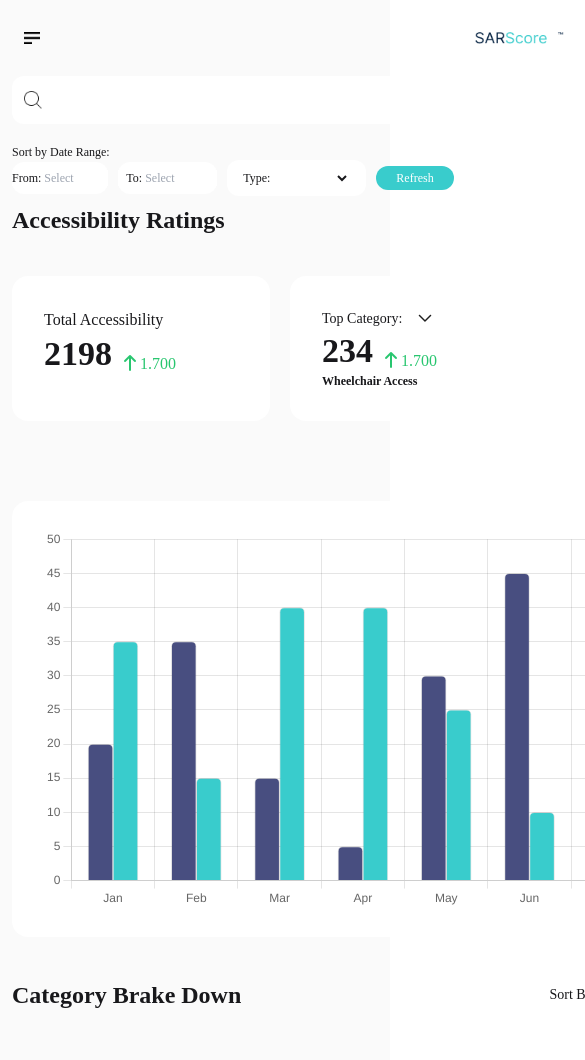
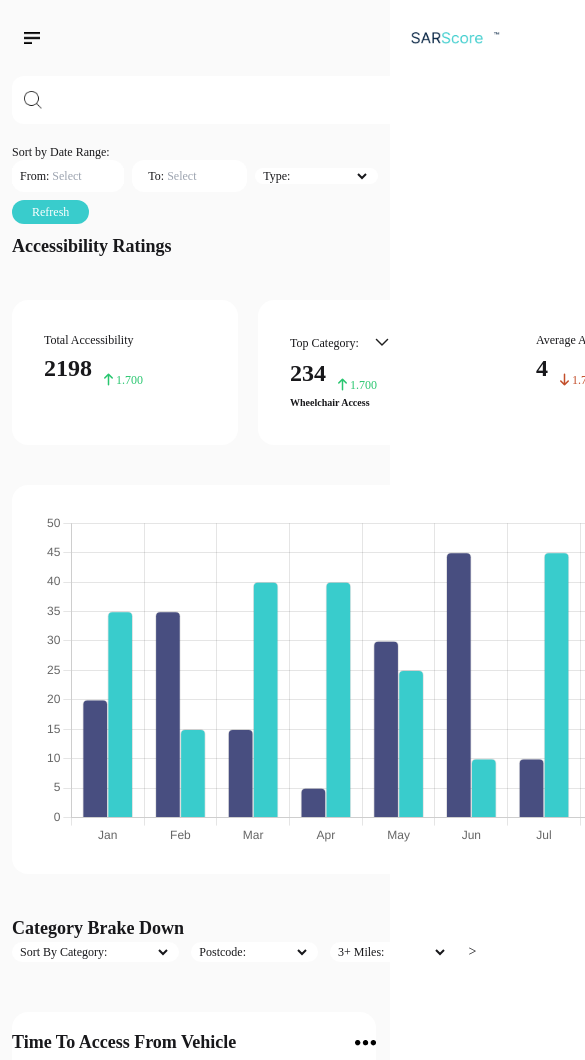
Before and after one commit to md-toybur-rahman/SarScore-Tailwind, a plain HTML site: page Accessibility_Rating.html in a window 390 px wide. Shown: the top 1060 px of the page, 585 px wide, since content can reach past the window. Drawn offline with nearby package versions, Linux system fonts and the light colour scheme; a script that the page names is missing; a web font is replaced by a local one.

Commit message:
try to make responsive accessibility page

```diff
--- a/Accessibility_Rating.html
+++ b/Accessibility_Rating.html
@@ -225,26 +225,26 @@
                 <section class="md:flex justify-end items-center gap-[10px] mt-5 md:mt-12">
                     <h3 class="text-xs md:text-sm text[#656565] mr-[10px]">Sort by Date Range: </h3>
 
-                    <div class="flex items-center gap-[10px]">
+                    <div class="flex items-center gap-2 md:gap-[10px]">
                         <div class="relative bg-white md:px-1 py-2 rounded-xl">
-                            <div class="md:px-2 bg-white font flex items-center justify-between">
+                            <div class="px-2 md:px-2 bg-white font flex items-center justify-between">
                                 <p class="w-fit text-xs md:text-sm">From: <input id="fromDatepicker"
                                         class="outline-none w-16 md:w-20" placeholder="Select" type="text" required>
                                 </p>
                             </div>
                         </div>
 
-                        <div class="relative bg-white md:px-1 py-2 rounded-xl">
+                        <div class="relative bg-white px-2 md:px-1 py-2 rounded-xl">
                             <div class="px-2 w- bg-white flex items-center justify-between">
                                 <p class="w-fit text-xs md:text-sm">To: <input id="toDatepicker" placeholder="Select"
                                         class="outline-none w-16 md:w-28" type="text" required></p>
                             </div>
                         </div>
-                        <div class="flex items-center bg-white px-4 h-[36px] rounded-xl">
+                        <div class="flex items-center bg-white px-2 md:px-4 md:h-[36px] rounded-xl">
                             <div class="bg-white flex items-center justify-between">
                                 <p class="w-fit text-xs md:text-sm">Type: </p>
                                 <select class="border-0 text-xs md:text-sm outline-none overflow-hidden w-20 md:w-28"
-                                    id="selectElement4">
+                                    id="selectElement">
                                     <option value=""></option>
                                     <option>Option 1</option>
                                     <option>Option 2</option>
@@ -252,24 +252,24 @@
                                 </select>
                             </div>
                         </div>
-                        <button onclick="refreshSorting()"
-                            class="md:ml-[35px] px-5 py-1 md:px-10 md:py-[10px] text-xs md:text-sm bg-[#39CCCC] rounded-xl text-white">Refresh</button>
                     </div>
+                    <button onclick="refreshSorting()"
+                        class="md:ml-[35px] px-5 py-1 md:px-10 md:py-[10px] text-xs md:text-sm bg-[#39CCCC] rounded-xl text-white mt-2 md:mt-0">Refresh</button>
                 </section>
                 <!-- End Sorting Panel -->
 
                 <!-- user panel -->
                 <!-- Accessability Item -->
                 <section>
-                    <h1 class="text-2xl font-semibold mt-2 mb-10">Accessibility Ratings</h1>
+                    <h1 class="text-lg md:text-2xl font-semibold mt-2 mb-10">Accessibility Ratings</h1>
                     <section class="grid grid-cols-4 gap-5 mt-4">
                         <div class="p-8 bg-white rounded-2xl">
                             <div>
-                                <h5 class="text-base">Total Accessibility</h5>
+                                <h5 class="text-xs md:text-sm">Total Accessibility</h5>
                                 <div class="flex items-end gap-3">
-                                    <h1 class="text-[34px] font-[inter] font-bold my-3">2198</h1>
-                                    <h6 class="text-[#28C66F] font-[inter] text-base"><i
-                                            class="fa-solid fa-arrow-up"></i> 1.700</h6>
+                                    <h1 class="text-2xl md:text-[34px] font-[inter] font-bold my-1 md:my-3">2198</h1>
+                                    <h6 class="text-[#28C66F] text-xs md:text-base"><i class="fa-solid fa-arrow-up"></i>
+                                        1.700</h6>
                                 </div>
                             </div>
                         </div>
@@ -277,11 +277,11 @@
                             <div class="relative bg-white rounded-xl">
                                 <div onclick="dropdownButtonHandler('topCategoryList')"
                                     class="bg-white flex items-center gap-3 cursor-pointer">
-                                    <p class="text-sm flex">Top Category: </p>
+                                    <p class="text-xs md:text-sm flex">Top Category: </p>
                                     <img src="assets/icons/Group 310.png" alt="">
                                 </div>
                                 <ul id="topCategoryList"
-                                    class="absolute bg-[#FAFAFA] w-24 flex-col gap-1 items-center justify-center top-7 py-1 hidden">
+                                    class="absolute bg-[#FAFAFA] w-24 flex-col gap-1 items-center justify-center top-7 py-1 hidden text-xs md:text-sm">
                                     <li onclick="dropdownListHandler('topCategory', 'topCategoryList' ,'Wheelchair Access')"
                                         class="hover:font-semibold">
                                         Wheelchair Access</li>
@@ -294,18 +294,18 @@
                                 </ul>
                             </div>
                             <div class="flex items-end gap-3">
-                                <h1 class="text-[34px] font-[inter] font-bold my-3">234</h1>
-                                <h6 class="text-[#28C66F] font-[inter] text-base"><i class="fa-solid fa-arrow-up"></i>
+                                <h1 class="text-2xl md:text-[34px] font-[inter] font-bold my-1 md:my-3">234</h1>
+                                <h6 class="text-[#28C66F] text-xs md:text-base"><i class="fa-solid fa-arrow-up"></i>
                                     1.700</h6>
                             </div>
-                            <h4 id="topCategory" class="text-xs font-bold">Wheelchair Access</h4>
+                            <h4 id="topCategory" class="text-[10px] md:text-xs font-bold">Wheelchair Access</h4>
                         </div>
                         <div class="p-8 bg-white rounded-2xl">
                             <div>
-                                <h5 class="text-base">Average Accessibility Score</h5>
+                                <h5 class="text-xs md:text-sm">Average Accessibility Score</h5>
                                 <div class="flex items-end gap-3">
-                                    <h1 class="text-[34px] font-[inter] font-bold my-3">4</h1>
-                                    <h6 class="text-[#C34E2A] font-[inter] text-base"><i
+                                    <h1 class="text-2xl md:text-[34px] font-[inter] font-bold my-1 md:my-3">4</h1>
+                                    <h6 class="text-[#C34E2A] font-[inter] text-xs md:text-base"><i
                                             class="fa-solid fa-arrow-down"></i> 1.700</h6>
                                 </div>
                             </div>
@@ -314,11 +314,11 @@
                             <div class="relative bg-white rounded-xl">
                                 <div onclick="dropdownButtonHandler('topLocationList')"
                                     class="bg-white flex items-center gap-3 cursor-pointer">
-                                    <p class="text-sm flex">Top-Rated Location: </p>
+                                    <p class="text-xs md:text-sm flex">Top-Rated Location: </p>
                                     <img src="assets/icons/Group 310.png" alt="">
                                 </div>
                                 <ul id="topLocationList"
-                                    class="absolute bg-[#FAFAFA] w-24 flex-col gap-1 items-center justify-center top-7 py-1 hidden">
+                                    class="absolute bg-[#FAFAFA] w-24 flex-col gap-1 items-center justify-center top-7 py-1 hidden text-xs md:text-sm">
                                     <li onclick="dropdownListHandler('topLocation', 'topLocationList' ,'London')"
                                         class="hover:font-semibold">London</li>
                                     <li onclick="dropdownListHandler('topLocation', 'topLocationList' ,'Manhattan')"
@@ -332,8 +332,9 @@
                                 </ul>
                             </div>
                             <div class="flex items-end gap-3">
-                                <h1 id="topLocation" class="text-[34px] font-[inter] font-bold my-3">London</h1>
-                                <h6 class="text-[#28C66F] font-[inter] text-base"><i class="fa-solid fa-arrow-up"></i>
+                                <h1 id="topLocation"
+                                    class="text-2xl md:text-[34px] font-[inter] font-bold my-1 md:my-3">London</h1>
+                                <h6 class="text-[#28C66F] text-xs md:text-base"><i class="fa-solid fa-arrow-up"></i>
                                     1.700</h6>
                             </div>
                         </div>
@@ -341,8 +342,8 @@
                     <!-- end user panel -->
 
                     <!-- registration chart -->
-                    <section class="mt-20 gap-5 flex justify-center">
-                        <div class="px-8 py-7 rounded-2xl bg-white w-[1253px]">
+                    <section class="mt-10 md:mt-20 gap-5 flex justify-center">
+                        <div class="px-8 py-7 rounded-2xl bg-white md:w-[1253px]">
                             <canvas style="height:333px; width:900px; font-size:24px;"
                                 id="accessibility-chart"></canvas>
                         </div>
@@ -353,13 +354,15 @@
 
                     <!-- Category Brake Down -->
                     <section>
-                        <div class="mt-10 flex items-center justify-between">
-                            <h1 class="text-2xl font-semibold">Category Brake Down</h1>
-                            <div class="flex justify-end items-center gap-3">
-                                <div class="flex items-center bg-white px-4 h-[36px] rounded-xl">
+                        <div class="mt-10 flex flex-col md:flex-row md:items-center md:justify-between">
+                            <h1 class="text-lg md:text-2xl font-semibold">Category Brake Down</h1>
+                            <div class="flex md:justify-end md:items-center gap-3">
+                                <div class="flex items-center bg-white px-2 md:px-4 md:h-[36px] rounded-xl">
                                     <div class="bg-white flex items-center justify-between">
-                                        <p class="w-fit text-sm">Sort By Category: </p>
-                                        <select class="border-0 outline-none w-20" id="selectElement5">
+                                        <p class="w-fit text-xs md:text-sm">Sort By Category: </p>
+                                        <select
+                                            class="border-0 text-xs md:text-sm outline-none overflow-hidden w-16 md:w-20"
+                                            id="selectElement">
                                             <option value=""></option>
                                             <option>High</option>
                                             <option>Medium</option>
@@ -367,10 +370,12 @@
                                         </select>
                                     </div>
                                 </div>
-                                <div class="flex items-center bg-white px-4 h-[36px] rounded-xl">
+                                <div class="flex items-center bg-white px-2 md:px-4 md:h-[36px] rounded-xl">
                                     <div class="bg-white flex items-center justify-between">
-                                        <p class="w-fit text-sm">Postcode: </p>
-                                        <select class="border-0 outline-none w-20" id="selectElement6">
+                                        <p class="w-fit text-xs md:text-sm">Postcode: </p>
+                                        <select
+                                            class="border-0 text-xs md:text-sm outline-none overflow-hidden w-16 md:w-20"
+                                            id="selectElement">
                                             <option value=""></option>
                                             <option>Option 1</option>
                                             <option>Option 2</option>
@@ -378,17 +383,19 @@
                                         </select>
                                     </div>
                                 </div>
-                                <div class="flex items-center bg-white px-4 h-[36px] rounded-xl">
+                                <div class="flex items-center bg-white px-2 md:px-4 md:h-[36px] rounded-xl">
                                     <div class="bg-white flex items-center justify-between">
-                                        <p class="w-fit text-sm">3+ Miles: </p>
-                                        <select class="border-0 outline-none w-20" id="selectElement7">
+                                        <p class="w-fit text-xs md:text-sm">3+ Miles: </p>
+                                        <select
+                                            class="border-0 text-xs md:text-sm outline-none overflow-hidden w-16 md:w-20"
+                                            id="selectElement7">
                                             <option value=""></option>
                                             <option>Option 1</option>
                                             <option>Option 2</option>
                                             <option>Option 3</option>
                                         </select>
                                     </div>
-                                </div>
+                                </div>>
                             </div>
                         </div>
                     </section>
@@ -396,10 +403,10 @@
                     <!-- End Category Brake Down -->
 
                     <!-- Access From Vehicle -->
-                    <section class="grid grid-cols-6 gap-5 mt-[50px]">
-                        <div class="px-8 py-7 col-span-2 bg-white rounded-2xl">
+                    <section class="grid md:grid-cols-6 gap-5 mt-[50px]">
+                        <div class="md:px-8 md:py-7 py-4 col-span-2 bg-white rounded-2xl">
                             <div class="flex justify-between items-center mb-5">
-                                <h1 class="text-lg font-semibold">Time To Access From Vehicle</h1>
+                                <h1 class="text-lg md:text-2xl font-semibold">Time To Access From Vehicle</h1>
                                 <img src="assets/icons/Group 109.png" alt="">
                             </div>
                             <div class="flex justify-center">
@@ -416,11 +423,12 @@
                             </div>
                             <div class="flex justify-between items-end mt-7">
                                 <div>
-                                    <h1 class="text-sm text-[#656565]">Time</h1>
-                                    <h1 class="text-[34px] font-bold mt-2">1-2 min</h1>
+                                    <h1 class="text-xs md:text-sm text-[#656565]">Time</h1>
+                                    <h1 class="text-2xl md:text-[34px] font-bold mt-2">1-2 min</h1>
                                 </div>
                                 <div>
-                                    <h1 class="text-[#28C66F]"><i class="fa-solid fa-arrow-up"></i> 62%</h1>
+                                    <h1 class="text-[#28C66F] text-xs md:text-base"><i class="fa-solid fa-arrow-up"></i>
+                                        62%</h1>
                                     <p class="text-xs text-[#656565]">More than last month</p>
                                 </div>
                             </div>
```
